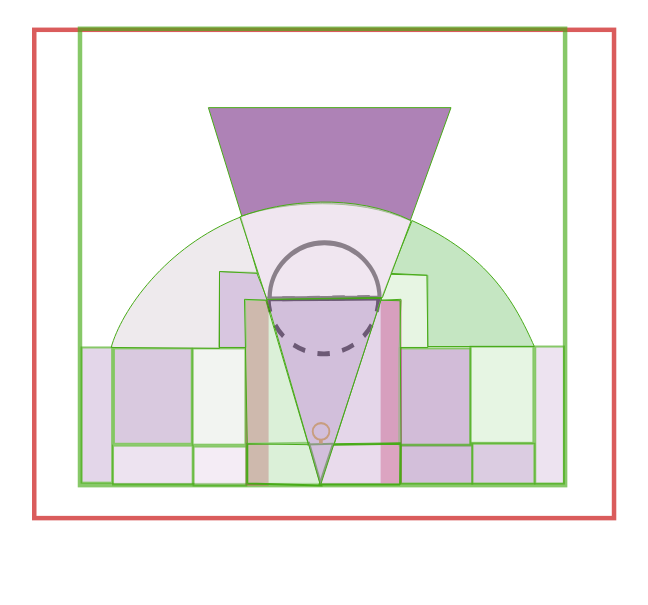
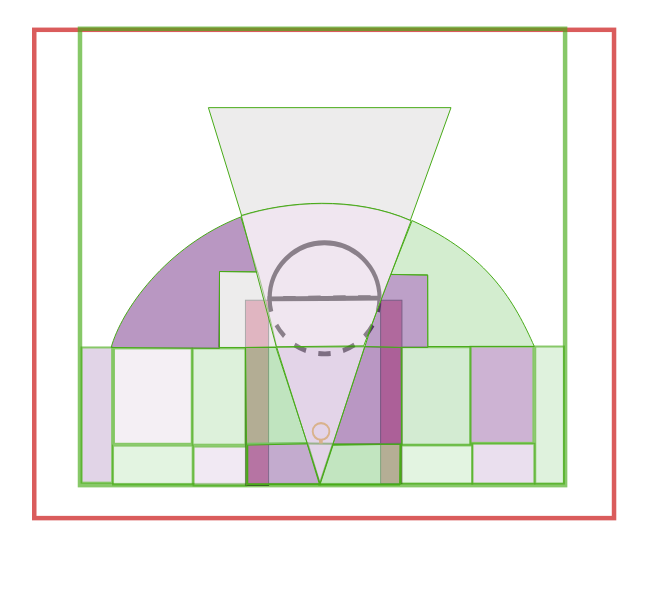
Before and after one commit to timelyportfolio/rCharts_basketball, a plain HTML site: page index.html in a window 1280 px wide. Shown: the whole page, without its empty margins (26-674 px from the left). Drawn offline with nearby package versions, Linux system fonts and the light colour scheme.

Commit message:
fix regions o and p and on mouseover increase stroke width

```diff
--- a/index.html
+++ b/index.html
@@ -20,19 +20,19 @@
   <body >
 
     <div></div>
-    <div id = chart16e869b43c7d>
+    <div id = chart16e8382a6c40>
   <svg width="684.28723" height="593.86169" id = "court">
   <g id="layer1">
-   <path
+    <path
        d="m 312.96447,575.40702 a 56.944443,49.537037 0 0 1 113.88466,-0.84377 l -56.94172,0.48411 z"
        transform="matrix(0.96548697,0,0,1.125369,-14.539492,-356.62005)"
        id="path3827"
        style="fill:none;stroke:#000000;stroke-width:4.31709719;stroke-linecap:butt;stroke-linejoin:miter;stroke-miterlimit:4;stroke-opacity:1;stroke-dasharray:none;stroke-dashoffset:0" />
     <path
        d="m 312.96447,575.40702 a 56.944443,49.537037 0 0 1 113.88466,-0.84377 l -56.94172,0.48411 z"
-       transform="matrix(-0.96546363,0.00671265,-0.00782424,-1.1253418,703.10441,934.74068)"
+       transform="matrix(-0.96553311,0.0013626,-0.0015601,-1.1276718,700.60535,937.9458)"
        id="path3827-1"
-       style="fill:none;stroke:#000000;stroke-width:4.31709719;stroke-linecap:butt;stroke-linejoin:miter;stroke-miterlimit:4;stroke-opacity:1;stroke-dasharray:12.95129177, 12.95129177;stroke-dashoffset:0" />
+       style="fill:none;stroke:#000000;stroke-width:4.31257963;stroke-linecap:butt;stroke-linejoin:miter;stroke-miterlimit:4;stroke-opacity:1;stroke-dasharray:12.93773985, 12.93773985;stroke-dashoffset:0" />
     <rect
        width="579.78723"
        height="488.29788"
@@ -53,21 +53,21 @@
        x="263.43994"
        y="292.2438"
        id="rect3797"
-       style="opacity:0.65;fill:#ce2e5c;fill-opacity:1;fill-rule:nonzero;stroke:none" />
+       style="opacity:0.65;fill:#ce2e5c;fill-opacity:1;fill-rule:nonzero;stroke:#000000;stroke-opacity:1" />
     <rect
        width="21.296297"
        height="183.33333"
        x="398.62512"
        y="292.2438"
        id="rect3799"
-       style="opacity:0.65;fill:#ce2f5c;fill-opacity:1;fill-rule:nonzero;stroke:none" />
+       style="opacity:0.65;fill:#ce2f5c;fill-opacity:1;fill-rule:nonzero;stroke:#000000;stroke-opacity:1" />
     <path
        d="m 346.2963,454.50986 a 8.7962961,7.8703704 0 1 1 -17.5926,0 8.7962961,7.8703704 0 1 1 17.5926,0 z"
        transform="matrix(0.94736842,0,0,1.0588235,19.300195,-57.772423)"
        id="path3822"
        style="fill:none;stroke:#e8ab18;stroke-width:1.99691117;stroke-linecap:butt;stroke-linejoin:miter;stroke-miterlimit:4;stroke-opacity:1;stroke-dasharray:none;stroke-dashoffset:0" />
     <path
-       d="m 324.9787,436.44823 26.89445,-0.74989"
+       d="m 324.9787,435.5223 26.89445,0.17604"
        id="path3824"
        style="fill:none;stroke:#48ab18;stroke-width:2;stroke-linecap:butt;stroke-linejoin:miter;stroke-miterlimit:4;stroke-opacity:1;stroke-dasharray:none" />
     <rect
@@ -101,10 +101,10 @@
        id="N"
        style="opacity:0.65;fill:#d7c488;fill-opacity:0.96724058;fill-rule:nonzero;stroke:#48ab18;stroke-width:2;stroke-linecap:butt;stroke-linejoin:miter;stroke-miterlimit:4;stroke-opacity:1;stroke-dasharray:none;stroke-dashoffset:0" />
     <rect
-       width="71.296295"
-       height="97.222221"
-       x="417.14362"
-       y="340.39194"
+       width="68.75"
+       height="98.379631"
+       x="419.68991"
+       y="339.23453"
        id="Q"
        style="opacity:0.65;fill:#d7c488;fill-opacity:0.96724058;fill-rule:nonzero;stroke:#48ab18;stroke-width:2;stroke-linecap:butt;stroke-linejoin:miter;stroke-miterlimit:4;stroke-opacity:1;stroke-dasharray:none;stroke-dashoffset:0" />
     <rect
@@ -150,7 +150,7 @@
        id="M"
        style="opacity:0.65;fill:#d7c488;fill-opacity:0.96724058;fill-rule:nonzero;stroke:#48ab18;stroke-width:2;stroke-linecap:butt;stroke-linejoin:miter;stroke-miterlimit:4;stroke-opacity:1;stroke-dasharray:none;stroke-dashoffset:0" />
     <path
-       d="m 265.29177,475.57713 74.07407,1.85185 -12.32439,-42.5926 -61.74968,0.92593 0,39.81482"
+       d="m 265.29177,476.27157 72.68518,0 -12.55587,-41.20371 -60.12931,0.69445 0,40.50926"
        id="S"
        style="fill:none;stroke:#48ab18;stroke-width:2;stroke-linecap:butt;stroke-linejoin:miter;stroke-miterlimit:4;stroke-opacity:1;stroke-dasharray:none" />
     <path
@@ -158,23 +158,23 @@
        id="W"
        style="fill:none;stroke:#48ab18;stroke-width:2;stroke-linecap:butt;stroke-linejoin:miter;stroke-miterlimit:4;stroke-opacity:1;stroke-dasharray:none" />
     <path
-       d="m 274.55102,264.46601 -37.03704,-0.92592 -0.92593,75.92592 27.77778,0 -0.92592,-47.22222 22.22222,0 -11.11111,-27.77778"
+       d="m 275.82417,264.00305 -38.31019,-0.46296 -0.92593,75.92592 c 9.2591,0.0676 18.51868,0.0676 27.77778,0 10.10904,-0.0738 20.21749,-0.2281 30.32407,-0.46296 -3.43432,-15.4951 -7.13878,-30.93032 -11.11111,-46.2963 -2.48062,-9.59566 -5.0657,-19.16432 -7.75462,-28.7037"
        id="O"
        style="fill:none;stroke:#48ab18;stroke-width:1px;stroke-linecap:butt;stroke-linejoin:miter;stroke-opacity:1" />
     <path
-       d="m 445.84731,339.46601 0,-72.22222 -37.03703,-0.92592 -10.18519,25.92592 20.37037,-0.92592 -1.85185,48.14814 28.7037,0"
+       d="m 445.84731,339.46601 0,-72.22222 -37.03703,-0.92592 c -3.54031,8.58397 -6.93602,17.22758 -10.18519,25.92592 -5.74718,15.38576 -11.0358,30.94281 -15.85648,46.64353 11.45624,0.29801 22.91522,0.49092 34.375,0.57869 9.56771,0.0733 19.13599,0.0733 28.7037,0"
        id="P"
        style="fill:none;stroke:#48ab18;stroke-width:1px;stroke-linecap:butt;stroke-linejoin:miter;stroke-opacity:1" />
     <path
-       d="m 265.29176,435.76231 -2.77778,-144.44444 21.2963,0.92593 42.59259,144.44444 -61.11111,-0.92593"
+       d="m 264.59732,437.1512 -1.15741,-97.68518 30.55556,0 31.48147,96.29629 -60.87962,1.38889"
        id="T"
        style="fill:none;stroke:#48ab18;stroke-width:1px;stroke-linecap:butt;stroke-linejoin:miter;stroke-opacity:1" />
     <path
-       d="m 552.3288,338.54009 -106.48149,0 -0.92592,-71.2963 -36.11111,-1.85185 21.29629,-52.77777 c 76.85185,34.5679 102.77778,82.09876 122.22223,125.92592 z"
+       d="m 552.3288,338.54009 -106.48149,0 -0.23148,-71.75926 -36.80555,-0.23148 21.29629,-53.93518 c 76.85185,34.5679 102.77778,82.09876 122.22223,125.92592 z"
        id="J"
        style="fill:none;stroke:#48ab18;stroke-width:1px;stroke-linecap:butt;stroke-linejoin:miter;stroke-opacity:1" />
     <path
-       d="m 129.18065,339.46601 108.33333,0.92593 0,-76.85185 37.96296,1.85185 -16.66666,-56.48148 C 183.193,238.54009 139.05719,303.3549 129.18065,339.46601 z"
+       d="m 129.18065,339.46601 108.33333,0.92593 0,-76.85185 37.96296,0.23148 -16.66666,-54.86111 C 183.193,238.54009 139.05719,303.3549 129.18065,339.46601 z"
        id="H"
        style="fill:none;stroke:#48ab18;stroke-width:1px;stroke-linecap:butt;stroke-linejoin:miter;stroke-opacity:1" />
     <path
@@ -182,15 +182,15 @@
        id="C"
        style="fill:none;stroke:#48ab18;stroke-width:1px;stroke-linecap:butt;stroke-linejoin:miter;stroke-opacity:1" />
     <path
-       d="m 352.3288,435.76231 46.2963,-143.51852 19.44444,0.46296 0.92593,142.12963 z"
+       d="m 350.93991,435.99379 31.94445,-97.4537 36.34258,0.92592 0.46297,96.75926 z"
        id="V"
        style="fill:none;stroke:#48ab18;stroke-width:1px;stroke-linecap:butt;stroke-linejoin:miter;stroke-opacity:1" />
     <path
-       d="M 338.43991,477.42898 284.7362,291.31787 399.55102,290.39194 z"
+       d="M 337.97695,475.57713 294.6899,339.1188 l 87.96297,-0.34723 z"
        id="U"
        style="fill:none;stroke:#48ab18;stroke-width:1px;stroke-linecap:butt;stroke-linejoin:miter;stroke-opacity:1" />
     <path
-       d="m 257.88435,208.91046 26.85185,82.40741 115.74074,-1.85186 28.70371,-76.85185 c -56.17284,-28.08642 -129.01235,-20.06173 -171.2963,-3.7037 z"
+       d="m 259.27324,207.52157 35.06944,131.25001 87.38426,-0.92594 47.45371,-125.23148 c -58.02469,-25.30864 -124.84568,-19.1358 -169.90741,-5.09259 z"
        id="I"
        style="fill:none;stroke:#48ab18;stroke-width:1px;stroke-linecap:butt;stroke-linejoin:miter;stroke-opacity:1" />
   </g>
@@ -199,19 +199,21 @@
 
 <script>
   var params = {
- "dom": "chart16e869b43c7d",
+ "dom": "chart16e8382a6c40",
 "width":    800,
 "height":    400,
 "data": {
  "region": [ "A", "B", "C", "D", "E", "F", "G", "H", "I", "J", "K", "L", "M", "N", "O", "P", "Q", "R", "S", "T", "U", "V", "W" ],
-"pct": [ 0.25132, 0.58612, 0.011747, 0.19913, 0.34814, 0.34722, 0.16274, 0.46879, 0.43924, 0.72923, 0.64122, 0.18397, 0.41934, 0.51303, 0.27296, 0.57645, 0.088228, 0.10396, 0.62993, 0.63146, 0.2414, 0.35152, 0.37855 ]
+"pct": [ 0.2353, 0.14698, 0.48816, 0.3567, 0.68728, 0.66052, 0.45024, 0.082852, 0.43627, 0.66923, 0.041761, 0.31905, 0.38632, 0.70321, 0.48862, 0.11251, 0.75669, 0.65982, 0.1527, 0.74164, 0.34295, 0.0844, 0.73733 ]
 },
 "y": "pct",
 "colors": [ "#762A83", "#9970AB", "#C2A5CF", "#E7D4E8", "#D9F0D3", "#A6DBA0", "#5AAE61", "#1B7837" ],
-"id": "chart16e869b43c7d"
+"id": "chart16e8382a6c40"
 }
   var svg = d3.select("svg")
-  tip = d3.tip().html(function(d) { return d.key + ":" + d3.format(".2%")(d.value) ; });
+  tip = d3.tip().html(function(d) {
+    return d.datum().key + ":" + d3.format(".2%")(d.datum().value) ;
+  });
 
   /* Invoke the tip in the context of your visualization */
   svg.call(tip)
@@ -248,8 +250,14 @@
       return heatmapColor(c(d.value));
     })
     .style("fill-opacity", 0.6)
-    .on("mouseover", tip.show)
-    .on("mouseout", tip.hide);
+    .on("mouseover", function(){
+      d3.select(this).style("stroke-width",6)
+      tip.show(d3.select(this))
+    })
+    .on("mouseout", function(){
+      d3.select(this).style("stroke-width",2)
+      tip.hide(d3.select(this))
+    });
 
 
 </script>
```
Also changed, not shown: layouts/chart.html (+30 -22 lines), court.svg, court_inkscape.svg.
